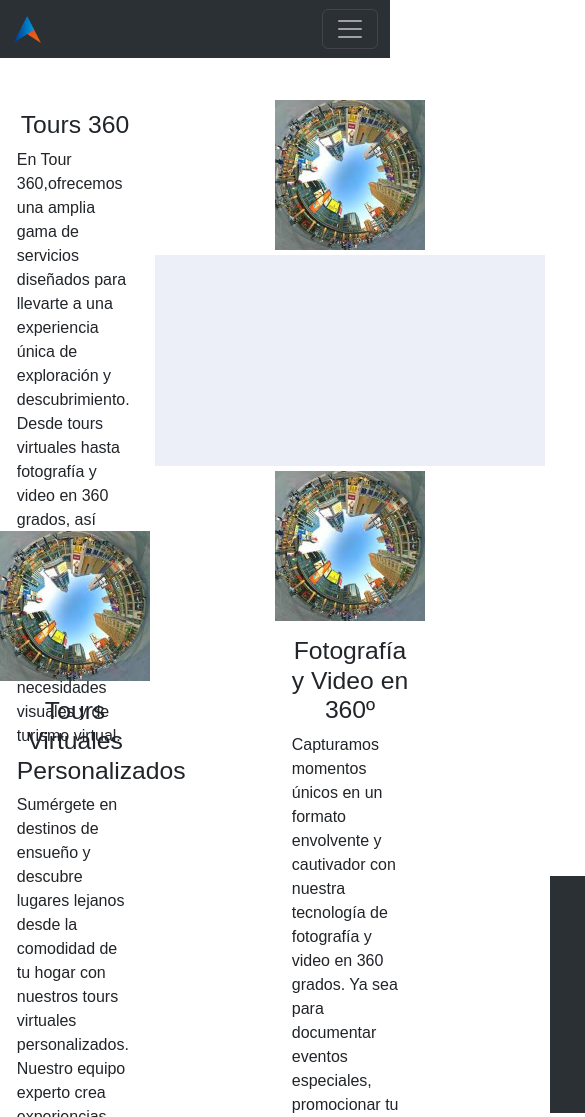
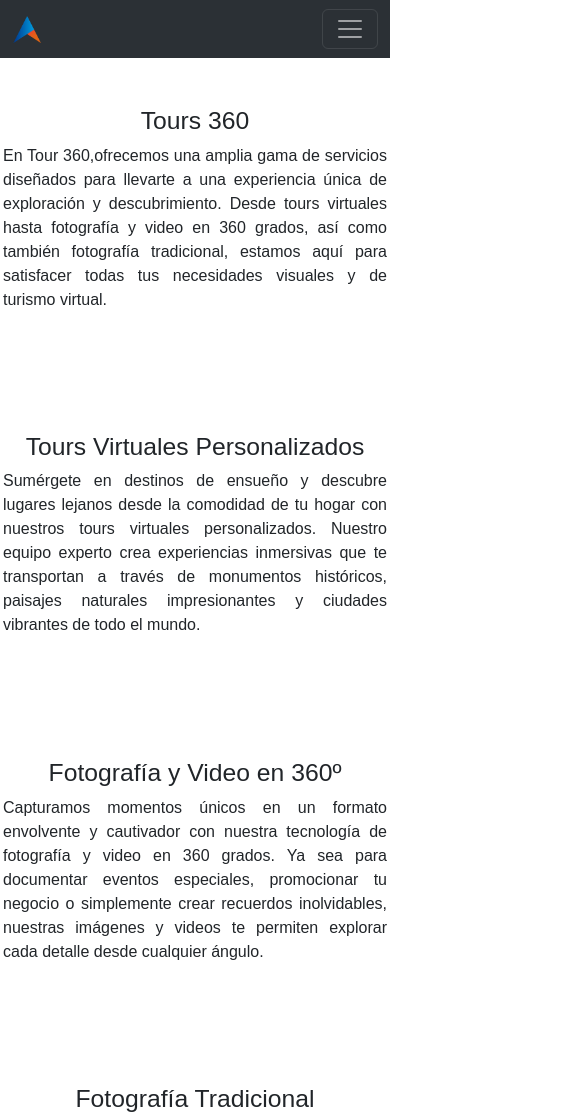
Before and after one commit to fabibeto/tour360, a website: page pages/servicios.html in a window 390 px wide. Shown: the top 1117 px of the page, 585 px wide, since content can reach past the window. Drawn offline with nearby package versions, Linux system fonts and the light colour scheme.

Commit message:
Cambios en la seccion de servicios

```diff
--- a/pages/servicios.html
+++ b/pages/servicios.html
@@ -3,6 +3,7 @@
 <head>
     <meta charset="UTF-8">
     <meta name="viewport" content="width=device-width, initial-scale=1.0">
+    <meta name="viewport" content="width=device-width, initial-scale=1">
     <meta name="description" content="Ofrecemos una amplia gama de servicios desde tours virtuales hasta fotografía y video en 360 grados.">
     <meta name="keywords" content="Tours Virtuales Personalizados,Fotografía y Video en 360,Fotografía Tradicional,Tour 360">
     <title>Servicios</title>
@@ -45,54 +46,51 @@
 
     <div class="container_servicios">
       <div class="articulos_padre">
-        <div class="article articulo">
+        <div class="row">
+            <div class="col-xs-12 col-md-6 col-lg-3 article articulo">
               <h2>Tours 360</h2>
               En Tour 360,ofrecemos una amplia gama de servicios diseñados para llevarte a una experiencia única de exploración y descubrimiento. Desde tours virtuales hasta fotografía y video en 360 grados, así como también fotografía tradicional, estamos aquí para satisfacer todas tus necesidades visuales y de turismo virtual.
             </div>
-
-        <div class="fotoArticulo">
-          <img src="../img/foto1.jpg" width="150px" height="150px" alt="foto 360">
+            <div class="d-none d-md-none col-lg-3 d-lg-block foto">
+              <img src="../img/foto1.jpg" class="fotoArticulo" alt="foto 360">
             </div>
 
-        <div class="article articulo">
+            <div class="col-xs-12 col-md-6 col-lg-3 article articulo">
               <h2>Tours Virtuales Personalizados</h2>
                 Sumérgete en destinos de ensueño y descubre lugares lejanos desde la comodidad de tu hogar con nuestros tours virtuales personalizados. Nuestro equipo experto crea experiencias inmersivas que te transportan a través de monumentos históricos, paisajes naturales impresionantes y ciudades vibrantes de todo el mundo.
             </div>
-
-        <div class="fotoArticulo">
-          <img src="../img/foto1.jpg" width="150px" height="150px" alt="foto 360">
+            <div class="d-none d-md-none col-lg-3 d-lg-block foto">
+              <img src="../img/foto1.jpg" class="fotoArticulo" alt="foto 360">
+            </div>
         </div>
 
-        <div class="span">
-
-        </div>
-
-        <div class="fotoArticulo">
-          <img src="../img/foto1.jpg" width="150px" height="150px" alt="foto 360">
-        </div>
-
-        <div class="article articulo">
+        <div class="row">
+          <div class="col-xs-12 col-md-6 col-lg-3 article articulo">
             <h2>Fotografía y Video en 360º</h2>
             Capturamos momentos únicos en un formato envolvente y cautivador con nuestra tecnología de fotografía y video en 360 grados. Ya sea para documentar eventos especiales, promocionar tu negocio o simplemente crear recuerdos inolvidables, nuestras imágenes y videos te permiten explorar cada detalle desde cualquier ángulo.
           </div>
-
-        <div class="fotoArticulo">
-          <img src="../img/foto1.jpg" width="150px" height="150px" alt="foto 360">
+          <div class="d-none d-md-none col-lg-3 d-lg-block foto">
+            <img src="../img/foto1.jpg" class="fotoArticulo" alt="foto 360">
           </div>
 
-        <div class="article articulo">
+          <div class="col-xs-12 col-md-6 col-lg-3 article articulo">
             <h2>Fotografía Tradicional</h2>
             Nuestros fotógrafos expertos están dedicados a capturar la esencia y la belleza de cada momento con la fotografía tradicional. Desde retratos emocionantes hasta paisajes impresionantes, cada imagen está cuidadosamente compuesta para transmitir la autenticidad y la emoción del momento.
           </div>
+          <div class="d-none d-md-none col-lg-3 d-lg-block foto">
+            <img src="../img/foto1.jpg" class="fotoArticulo" alt="foto 360">
+          </div>
+        </div>
 
-       <!-- FOOTER -->
+      </div>
+    </div>
+
         <div class="pie_servicios">
           <h2>Contactenos</h2>
           <h3>📧solucionesmultimedia@gmail.com</h3>
           <h3>📱+54(388)6864225</h3>
         </div>
-      </div>
-    </div>
+
     <script src="https://cdn.jsdelivr.net/npm/bootstrap@5.3.3/dist/js/bootstrap.bundle.min.js" integrity="sha384-YvpcrYf0tY3lHB60NNkmXc5s9fDVZLESaAA55NDzOxhy9GkcIdslK1eN7N6jIeHz" crossorigin="anonymous"></script>
 </body>
 </html>
--- a/scss/styles.scss
+++ b/scss/styles.scss
@@ -224,42 +224,50 @@ li
   /* *****************SERVICIOS***************** */
 .container_servicios{
   margin-top: 100px;
-  width: 100%;
+  width: 100vw;
   height: 150vh;
 }
   .articulos_padre{
     width: 100vw;
-    height: 120vh;
+    height: 150vh;
     display: flex;
     flex-direction: row;
     flex-wrap: wrap;
     justify-content: center;
     align-items: center;
-    gap: 5px;
+    gap: 3px;
+    padding: 5px;
   }
     .articulo
     {
       flex: 1 1 auto;
       width: 35vw;
       height: 50vh;
-      padding: 10px;
+      padding:3px;
+      text-align: justify;
     }
     .articulo h2
      {
        text-align: center;
      }
-
+.foto
+{ width: 120px;
+  padding: 2px;
+  text-align: center;
+}
   .fotoArticulo
   {
-    width: 150px;
+    width:150px;
+    height:150px;
   }
 
-  .span{
-    width: 100%;
-    height: 25vh;
-    background-color: $colorFondo;
-  }
-
+  //  .span{
+  //    width: 100%;
+  //    height: 25vh;
+  //   background-color: $colorFondo;
+  //    margin-top: 40px;
+  //    margin-bottom: 35px;
+  //  }
   .pie_servicios{
     margin-top: 35px;
     width: 100%;
@@ -269,26 +277,62 @@ li
     padding: 50px;
     text-align: center;
   }
-  @media screen and (max-width: 768px)
+@media screen and (max-width: 768px)
+{
+.articulos_padre
   {
-    .articulos_padre{
-      flex-direction: column;
-      flex-wrap: wrap;
-      justify-content: center;
-      align-items: center;
-      gap: 5px;
-    }
+   height: 150vh;
+   display: flex;
+   flex-direction: row;
+   flex-wrap: wrap;
+   justify-content: center;
+   align-items: center;
+   gap: 3px;
+   padding: 5px;
   }
+.articulo
+  {
+    flex: 1 1 auto;
+    width: 35vw;
+    height: 25vh;
+    padding: auto;
+    text-align: justify;
+    margin-top: 10px;
+    margin-bottom: 20px;
+  }
+}
+@media screen and (max-width:420px)
+ {
+  .articulos_padre{
+   height: 120vh;
+   justify-content: center;
+   align-items: center;
+   gap: 1px;
+   padding: 3px;
+  }
+  .articulo
+  {
+    flex: 1 1 auto;
+    width: 20vw;
+    height: 38vh;
+    padding: 3px;
+    text-align:justify;
+    margin-top: 5px;
+    margin-bottom: 5px;
+  }
+ }
  /* *****************GALERIA***************** */
 .container_galeria{
   background-color: rgb(58, 60, 60);
   margin-top: 60px;
 }
-.container-fluid h2{
-  background-color: rgb(58, 60, 60);
+// .container-fluid h2{
+.galeriaFotos
+{
+  // background-color: rgb(58, 60, 60);
   text-align: center;
   color: #eceff7;
-  padding: 25px;
+  padding: 30px;
 }
 .rows{
   margin: 10px;
```
Also changed, not shown: index.html (+1 -1 lines), pages/galeria.html (+1 -1 lines), css/styles.css, 1 other file. Lines whose indentation alone changed are shown as unchanged.
